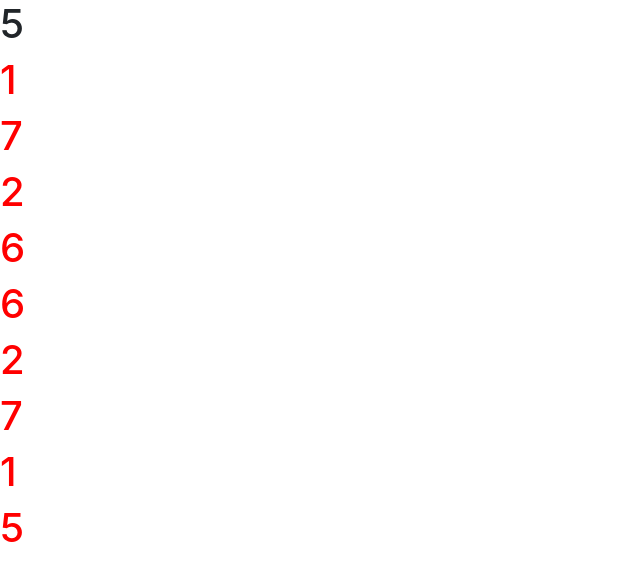
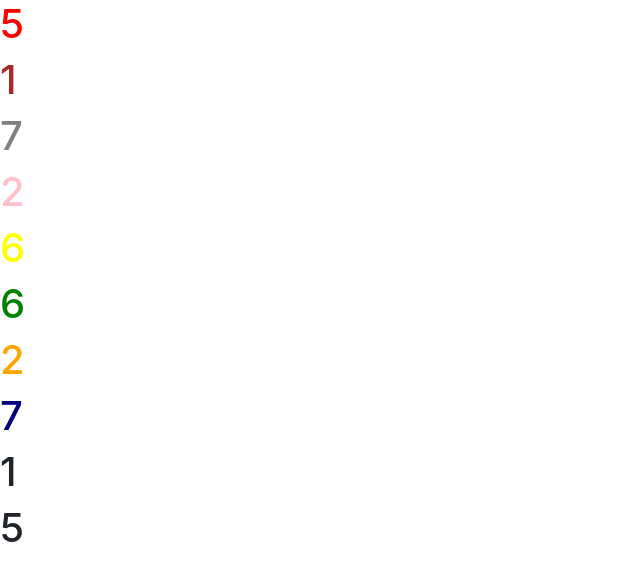
Before and after one commit to aldiardiansyah123/latihan, a PHP site: page /index1.php in a window 1280 px wide. Shown: the top 581 px of the page, without its empty margins (0-640 px from the left). Run offline with PHP 8.4, Linux system fonts and the light colour scheme.

Commit message:
menambahkan file

```diff
--- a/latihan/index1.php
+++ b/latihan/index1.php
@@ -17,34 +17,34 @@
     $e = 6;
 
     if ($a == 5) {
-        echo '<h1 style="color : ">' . $a. '</h1>';
+        echo '<h1 style="color : red">' . $a. '</h1>';
     }
     if ($b < 2) {
-        echo '<h1 style="color : red">' . $b. '</h1>';
+        echo '<h1 style="color : brown">' . $b. '</h1>';
     }
     if ($c > 5) {
-        echo '<h1 style="color : red">' . $c. '</h1>';
+        echo '<h1 style="color : gray">' . $c. '</h1>';
     }
     if ($d <= 2) {
-        echo '<h1 style="color : red">' . $d. '</h1>';
+        echo '<h1 style="color : pink">' . $d. '</h1>';
     }
     if ($e > 4) {
-        echo '<h1 style="color : red">' . $e. '</h1>';
+        echo '<h1 style="color : yellow">' . $e. '</h1>';
     }
     if ($e < 10) {
-        echo '<h1 style="color : red">' . $e. '</h1>';
+        echo '<h1 style="color : green">' . $e. '</h1>';
     }
     if ($d >= 2) {
-        echo '<h1 style="color : red">' . $d. '</h1>';
+        echo '<h1 style="color : orange">' . $d. '</h1>';
     }
     if ($c < 8) {
-        echo '<h1 style="color : red">' . $c. '</h1>';
+        echo '<h1 style="color : navy">' . $c. '</h1>';
     }
     if ($b < 1.1) {
-        echo '<h1 style="color : red">' . $b. '</h1>';
+        echo '<h1 style="color : blue-green">' . $b. '</h1>';
     }
     if ($a > 2) {
-        echo '<h1 style="color : red">' . $a. '</h1>';
+        echo '<h1 style="color : emerald">' . $a. '</h1>';
     }
     ?>
 
```
